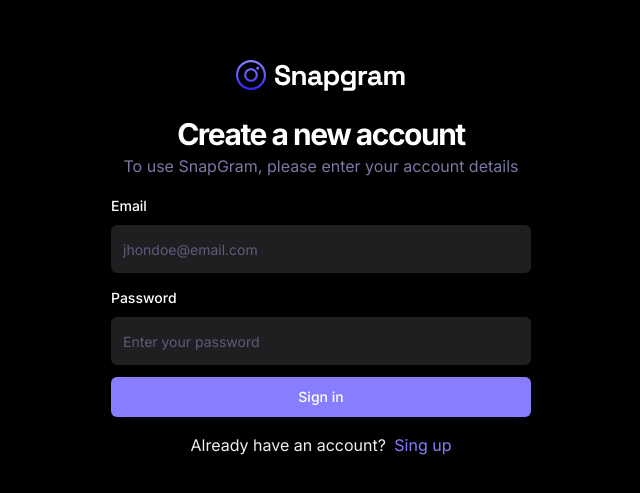
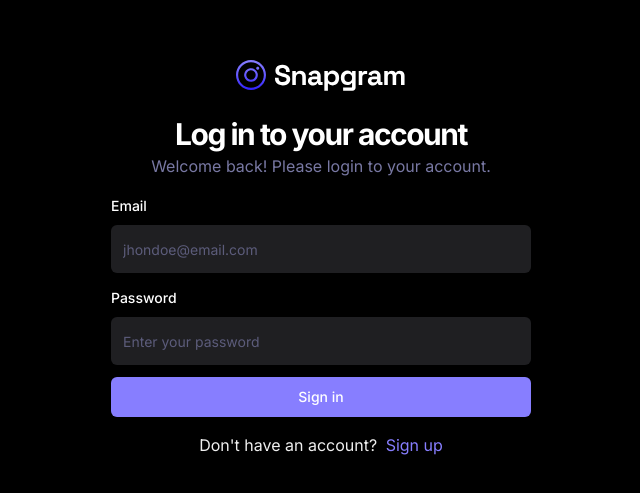
Before and after one commit to cuadros-code/trendo, a React (Vite) app: page /sign-in in a window 1280 px wide. Shown: the part 143-636 px from the top of the page, without its empty margins (319-959 px from the left). Built offline with nearby package versions, Linux system fonts and the light colour scheme; no server answers.

Commit message:
Update SigninForm validation

```diff
--- a/src/_auth/forms/SigninForm.tsx
+++ b/src/_auth/forms/SigninForm.tsx
@@ -4,43 +4,38 @@ import { useForm } from "react-hook-form"
 import { Link, useNavigate } from "react-router-dom"
 import { Button } from "@/components/ui/button"
 import { Input } from "@/components/ui/input"
-import { SingupValidation } from "@/lib/validation"
+import { SinginValidation } from "@/lib/validation"
 import { Form, FormControl, FormField, FormItem, FormLabel, FormMessage } from "@/components/ui/form"
 import Loader from "@/components/shared/Loader"
 import { useToast } from "@/components/ui/use-toast"
-import { useCreateUserAccountMutation, useSignAccountMutation } from "@/lib/react-query/queriesAndMutations"
+import { useSignAccountMutation } from "@/lib/react-query/queriesAndMutations"
 import { useUserContext } from "@/context/AuthContext"
 
 const SigninForm = () => {
 
   const { toast } = useToast();
-  const { mutateAsync: createUserAccount, isPending: isCreatingAccount } = useCreateUserAccountMutation();
   const { mutateAsync: signInAccount, isPending: isSignIn } = useSignAccountMutation();
   const { checkAuthUser, isLoading: isUserLoading } = useUserContext();
   const navigate = useNavigate();
 
-  const form = useForm<z.infer<typeof SingupValidation>>({
-    resolver: zodResolver(SingupValidation),
+  const form = useForm<z.infer<typeof SinginValidation>>({
+    resolver: zodResolver(SinginValidation),
     defaultValues: {
-      name      : "",
-      username  : "",
       email     : "",
       password  : "",
     },
   })
 
-  async function onSubmit(values: z.infer<typeof SingupValidation>) {
-    const newUser = await createUserAccount(values);
-    if(!newUser) {
-      return toast({ title: "Signup failed. Please try again later." })
-    };
-
-    const swession = await signInAccount({
+  async function onSubmit(values: z.infer<typeof SinginValidation>) {
+    const session = await signInAccount({
       email: values.email,
       password: values.password
     });
 
-    if(!swession) {
+    console.log(session);
+
+
+    if(!session) {
       return toast({ title: "Signin failed. Please try again later.",})
     }
 
@@ -59,8 +54,10 @@ const SigninForm = () => {
     <Form {...form}>
       <div className="sm:w-420 flex-center flex-col">
         <img src="/assets/images/logo.svg" alt="logo" />
-        <h2 className="h3-bold md:h2-bold pt-5 sm:pt-5">Create a new account</h2>
-        <p className="text-light-3 small-medium md:base-regular">To use SnapGram, please enter your account details</p>
+        <h2 className="h3-bold md:h2-bold pt-5 sm:pt-5">Log in to your account</h2>
+        <p className="text-light-3 small-medium md:base-regular">
+          Welcome back! Please login to your account.
+        </p>
         <form onSubmit={form.handleSubmit(onSubmit)} className="flex flex-col gap-3 w-full mt-4">
           <FormField
             control={form.control}
@@ -90,13 +87,13 @@ const SigninForm = () => {
           />
           <Button className="shad-button_primary" type="submit">
             {
-              isCreatingAccount
+              isSignIn
                 ? <div className="flex-center gap-2"> <Loader /> Loading...</div>
                 : "Sign in"
             }
           </Button>
           <p className="text-small-regular text-light-2 text-center mt-1">
-            Already have an account? <Link to={'/sign-up'} className="text-primary-500 text-small-semibold ml-1">Sing up</Link>
+            Don't have an account? <Link to={'/sign-up'} className="text-primary-500 text-small-semibold ml-1">Sign up</Link>
           </p>
         </form>
       </div>
--- a/src/lib/validation/index.ts
+++ b/src/lib/validation/index.ts
@@ -7,3 +7,8 @@ export const SingupValidation = z.object({
   email: z.string().email({ message: "Invalid email" }),
   password: z.string().min(6, { message: "Password is too short" }),
 })
+
+export const SinginValidation = z.object({
+  email: z.string().email({ message: "Invalid email" }),
+  password: z.string().min(6, { message: "Password is too short" }),
+})
```
